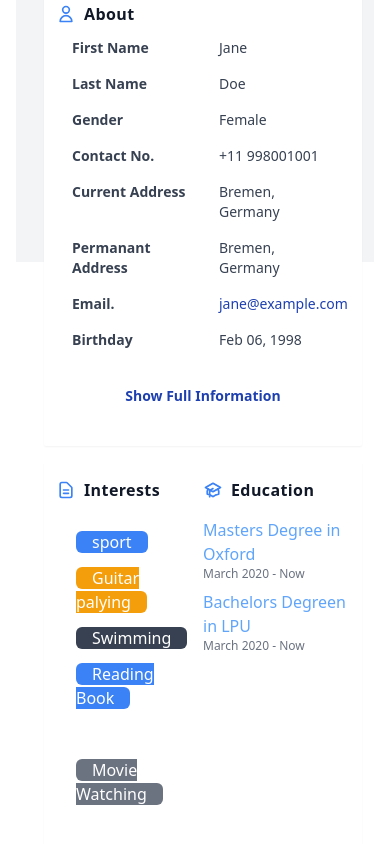
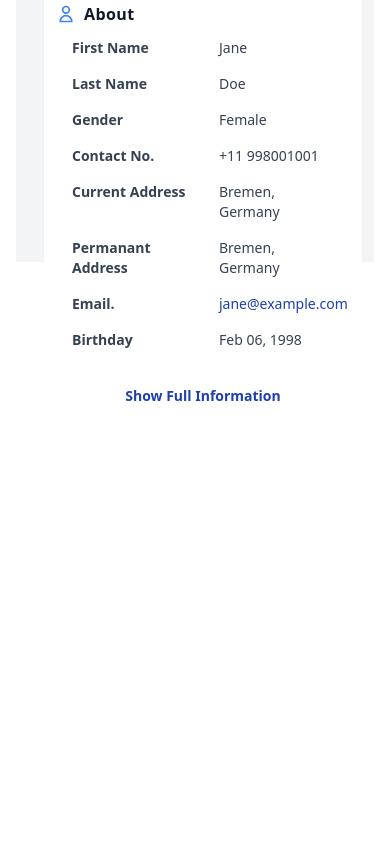
Before and after one commit to egorSheremetov02/neighbor-connect, a React (Vite) app in the folder client/: page / in a window 390 px wide. Shown: the part 740-1584 px from the top of the page. After the commit the page ends 1186 px from the top, so only its background shows below. Built offline with nearby package versions, Linux system fonts and the light colour scheme.

Commit message:
Updated Profile, Fixed DOM Nesting Errors

```diff
--- a/client/src/Pages/Offers/Offers.jsx
+++ b/client/src/Pages/Offers/Offers.jsx
@@ -79,7 +79,7 @@ export default function Offers() {
             <h2 className="text-lg font-semibold text-blue-600 hover:underline">
               {title}
             </h2>
-            <p className="text-gray-700 mb-4 border-b-[1px] pb-4">
+            <div className="text-gray-700 mb-4 border-b-[1px] pb-4">
               {text}
               <div className="flex space-x-4 pt-4">
                 {photos.map((photo, index) => (
@@ -91,7 +91,7 @@ export default function Offers() {
                   />
                 ))}
               </div>
-            </p>
+            </div>
           </div>
         </div>
       </div>
@@ -149,6 +149,7 @@ export default function Offers() {
               Lorem ipsum dolor sit amet, consectetur adipiscing elit. Sed ac
               orci fermentum, viverra erat at, accumsan elit. Proin ultrices
               auctor nisl, eu facilisis lectus condimentum eu.
+            </p>
             <div className="flex space-x-4 pt-4">
               <img
                 src={`./public/images/image-1.jpg`}
@@ -161,7 +162,6 @@ export default function Offers() {
                 className="w-28 h-28 rounded-md"
               />
             </div>
-            </p>
             <div className="border-b-[1px] pb-4 flex space-x-4">
               <div>
                 <InsertCommentIcon style={{ fontSize: 16, color: "gray" }} />{" "}
--- a/client/src/Pages/Profile/Profile.jsx
+++ b/client/src/Pages/Profile/Profile.jsx
@@ -1,6 +1,12 @@
-import React from "react";
+import React, { useState } from "react";
 
 export default function Profile() {
+  const [showFullInfo, setShowFullInfo] = useState(false);
+
+  const toggleFullInfo = () => {
+    setShowFullInfo(!showFullInfo);
+  };
+
   return (
     <div>
       <style>
@@ -219,14 +225,14 @@ export default function Profile() {
                     </div>
                   </div>
                 </div>
-                <button className="block w-full text-blue-800 text-sm font-semibold rounded-lg hover:bg-gray-100 focus:outline-none focus:shadow-outline focus:bg-gray-100 hover:shadow-xs p-3 my-4">
-                  Show Full Information
+                <button
+                  className="block w-full text-blue-800 text-sm font-semibold rounded-lg hover:bg-gray-100 focus:outline-none focus:shadow-outline focus:bg-gray-100 hover:shadow-xs p-3 my-4"
+                  onClick={toggleFullInfo}
+                >
+                  {showFullInfo ? "Hide Full Information" : "Show Full Information"}
                 </button>
-              </div>
-              {/* End of about section */}
-              <div className="my-4"></div>
-              {/* Experience and education */}
-              <div className="bg-white p-3 shadow-sm rounded-sm">
+                {showFullInfo && (
+                  <>
                     <div className="grid grid-cols-2">
                       <div>
                         <div className="flex items-center space-x-2 font-semibold text-gray-900 leading-8 mb-3">
@@ -238,12 +244,7 @@ export default function Profile() {
                               viewBox="0 0 24 24"
                               stroke="currentColor"
                             >
-                          <path
-                            strokeLinecap="round"
-                            strokeLinejoin="round"
-                            strokeWidth="2"
-                            d="M9 12h6m-6 4h6m2 5H7a2 2 0 01-2-2V5a2 2 0 012-2h5.586a1 1 0 01.707.293l5.414 5.414a1 1 0 01.293.707V19a2 2 0 01-2 2z"
-                          />
+                              <path strokeLinecap="round" strokeLinejoin="round" strokeWidth="2" d="M9 12h6m-6 4h6m2 5H7a2 2 0 01-2-2V5a2 2 0 012-2h5.586a1 1 0 01.707.293l5.414 5.414a1 1 0 01.293.707V19a2 2 0 01-2 2z" />
                             </svg>
                           </span>
                           <span className="tracking-wide">Interests</span>
@@ -251,41 +252,36 @@ export default function Profile() {
                         <div className="space-x-5 space-y-3 flex flex-wrap">
                           <div className="mt-3 ml-5">
                             <span className="bg-blue-500 px-4 rounded-md text-white py-[2px]">
-                          sport
+                              Football
                             </span>
                           </div>
-
                           <div>
                             <span className="bg-yellow-500 px-4 rounded-md text-white py-[2px]">
-                          Guitar palying
+                              Guitar
                             </span>
                           </div>
-
                           <div>
                             <span className="bg-gray-700 px-4 rounded-md text-white py-[2px]">
                               Swimming
                             </span>
                           </div>
-
                           <div>
                             <span className="bg-blue-500 px-4 rounded-md text-white py-[2px]">
                               Reading Book
                             </span>
                           </div>
-
                           <div>
                             <span className="bg-teal-500 px-4 rounded-md text-white py-[2px]">
                               Travelling
                             </span>
                           </div>
-
                           <div>
                             <span className="bg-gray-500 px-4 rounded-md text-white py-[2px]">
-                          Movie Watching
+                              Movies
                             </span>
                           </div>
                           <div>
-                        <span className=" sm:bg-yellow-500 px-4 rounded-md text-white py-[2px]">
+                            <span className="bg-yellow-500 px-4 rounded-md text-white py-[2px]">
                               Hiking
                             </span>
                           </div>
@@ -304,14 +300,9 @@ export default function Profile() {
                               <path fill="#fff" d="M12 14l9-5-9-5-9 5 9 5z" />
                               <path
                                 fill="#fff"
-                            d="M12 14l6.16-3.422a12.083 12.083 0 01.665 6.479A11.952 11.952 0 0012 20.055a11.952 11.952 0 00-6.824-2.998 12.078 12.078 0 01.665-6.479L12 14z"
+                                d="M12 14l6.16-3.422a12.083 12.083 0 01.665 6.479A11.952 11.952 0 0012 20.055a11.952 11.952 0 00-6.824-2.998 12.078 12.078 0 01.665-6.479L12 14zm-4 6v-7.5l4-2.222"
                               />
-                          <path
-                            strokeLinecap="round"
-                            strokeLinejoin="round"
-                            strokeWidth="2"
-                            d="M12 14l9-5-9-5-9 5 9 5zm0 0l6.16-3.422a12.083 12.083 0 01.665 6.479A11.952 11.952 0 0012 20.055a11.952 11.952 0 00-6.824-2.998 12.078 12.078 0 01.665-6.479L12 14zm-4 6v-7.5l4-2.222"
-                          />
+                              <path strokeLinecap="round" strokeLinejoin="round" strokeWidth="2" d="M12 14l9-5-9-5-9 5 9 5zm0 0l6.16-3.422a12.083 12.083 0 01.665 6.479A11.952 11.952 0 0012 20.055a11.952 11.952 0 00-6.824-2.998 12.078 12.078 0 01.665-6.479L12 14zm-4 6v-7.5l4-2.222" />
                             </svg>
                           </span>
                           <span className="tracking-wide">Education</span>
@@ -327,18 +318,19 @@ export default function Profile() {
                           </li>
                           <li>
                             <div className="text-blue-400">
-                          Bachelors Degreen in LPU
+                              Bachelors Degree in LPU
                             </div>
                             <div className="text-gray-500 text-xs">
-                          March 2020 - Now
+                              March 2016 - April 2020
                             </div>
                           </li>
                         </ul>
                       </div>
                     </div>
-                {/* End of Experience and education grid */}
+                  </>
+                )}
               </div>
-              {/* End of profile tab */}
+              {/* End of about section */}
             </div>
           </div>
         </div>
```
Also changed, not shown: 2 other files (tests, documents, lock files or other folders). Lines whose indentation alone changed are shown as unchanged.
